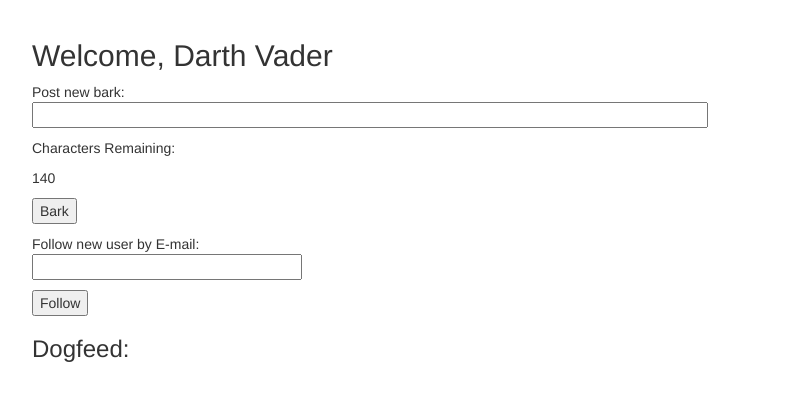
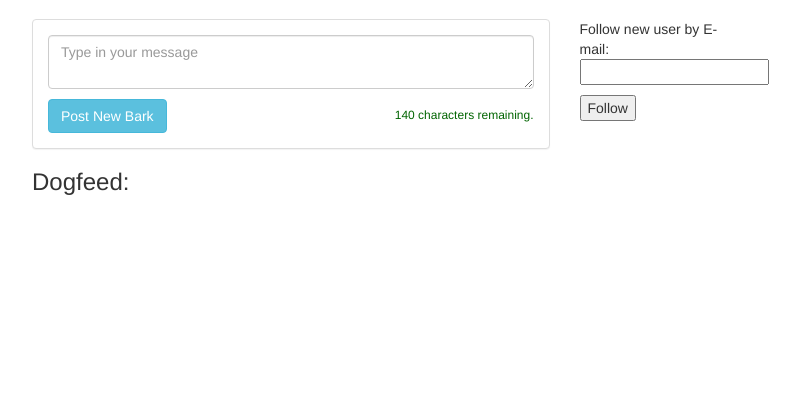
Before and after one commit to travcunn/CS450-dogpound, a Flask app: page / in a window 1280 px wide. Shown: the part 51-452 px from the top of the page, without its empty margins (258-1058 px from the left). Run offline with Flask 2, Linux system fonts and the light colour scheme; a user stored in the database is signed in; data that the repository does not hold is empty; some libraries are stand-ins or nearby versions.

Commit message:
Updated the style for posting new barks.

```diff
--- a/app/forms.py
+++ b/app/forms.py
@@ -1,5 +1,5 @@
 from flask.ext.wtf import Form
-from wtforms import BooleanField, StringField, PasswordField
+from wtforms import BooleanField, PasswordField, StringField, TextAreaField
 from wtforms.validators import DataRequired
 from flask.ext.bcrypt import Bcrypt
 
@@ -81,7 +81,7 @@ class BarkForm(Form):
     """
     New bark form.
     """
-    barkBody = StringField('bark', validators=[DataRequired()])
+    barkBody = TextAreaField('bark', validators=[DataRequired()])
 
 
 class FollowForm(Form):
--- a/app/static/css/style.css
+++ b/app/static/css/style.css
@@ -77,3 +77,11 @@ body {
     border-bottom: 0;
   }
 }
+
+.valid {
+  color:DarkGreen;
+}
+
+.invalid {
+  color:maroon;
+}
--- a/app/static/js/bark_script.js
+++ b/app/static/js/bark_script.js
@@ -5,8 +5,8 @@ $(document).ready(function(){
 	if (pageName = 'index') {
 		// event if text is entered into the bark field
 		$('#barkBody').keyup(function(){
-			$goodLength = $("<p class='valid'>" + (140 - $('#barkBody').val().length) + "</p>")
-			$overLength = $("<p class='invalid'>" + (140 - $('#barkBody').val().length) + "</p>")
+			$goodLength = $("<p class='valid'>" + (140 - $('#barkBody').val().length) + " characters remaining.</p>")
+			$overLength = $("<p class='invalid'>" + (140 - $('#barkBody').val().length) + " characters remaining.</p>")
 
 			// Display characters remaining in green if over 0
 			if ($('#barkBody').val().length < 141){
--- a/app/templates/index.html
+++ b/app/templates/index.html
@@ -3,30 +3,19 @@
 
 <!-- feed/home page block -->
 {% block content %}
-    <!-- Display user's first and last name in greeting line -->
-        <h2>Welcome, {{ user.firstName }} {{ user.lastName }}</h2>
-        <form action="" method="post" name="bark">
-            <!-- hidden field implements csrf protection on the page -->
-            {{ form.hidden_tag() }}
-            <p>
-            <!-- Title for barking form field-->
-                Post new bark:<br>
-                {{ form.barkBody(size=80) }}<p>Characters Remaining: <div id='barkCount' class='valid'>140</div></p>
-            </p>
-            <p><input type="submit" value="Bark" id="barkSubmit"></p>
-        </form>
 
-		<!-- Form to allow users to follow other users -->
-        <form action="/follow" method="post" name="follow">
-            <!-- hidden field implements csrf protection on the page -->
-            {{ followForm.hidden_tag() }}
-            <p>
-            <!-- Title for following user form field-->
-                Follow new user by E-mail:<br>
-                {{ followForm.email(size=30) }}
-            </p>
-            <p><input type="submit" value="Follow" id="followSubmit"></p>
-        </form>
+<div class="row">
+<div class="col-lg-9">
+    <div class="panel panel-default">
+        <div class="panel-body">
+            <form action="" method="post" name="bark">
+                {{ form.hidden_tag() }}
+                {{ form.barkBody(class='form-control counted', placeholder="Type in your message", rows="2", style="margin-bottom:10px") }}
+                <h6 class="pull-right" id="counter"><div id='barkCount' class='valid'>140 characters remaining.</div></h6>
+                <button class="btn btn-info" type="submit">Post New Bark</button>
+            </form>
+        </div>
+    </div>
 
         <h3>Dogfeed:</h3>
         <!-- Loop through and display all barks in database -->
@@ -35,4 +24,19 @@
         <div><p id='bark'><b>{{ bark.author.firstName }} {{ bark.author.lastName }} - {{ bark.author.email }}
         :</b> <br>{{ bark.barkBody }}</p></div>
         {% endfor %}
+</div>
+<div class="col-lg-3">
+    <!-- Form to allow users to follow other users -->
+    <form action="/follow" method="post" name="follow">
+        <!-- hidden field implements csrf protection on the page -->
+        {{ followForm.hidden_tag() }}
+        <p>
+        <!-- Title for following user form field-->
+        Follow new user by E-mail:<br>
+        {{ followForm.email }}
+        </p>
+        <p><input type="submit" value="Follow" id="followSubmit"></p>
+    </form>
+</div>
+</div>
 {% endblock %}
```
